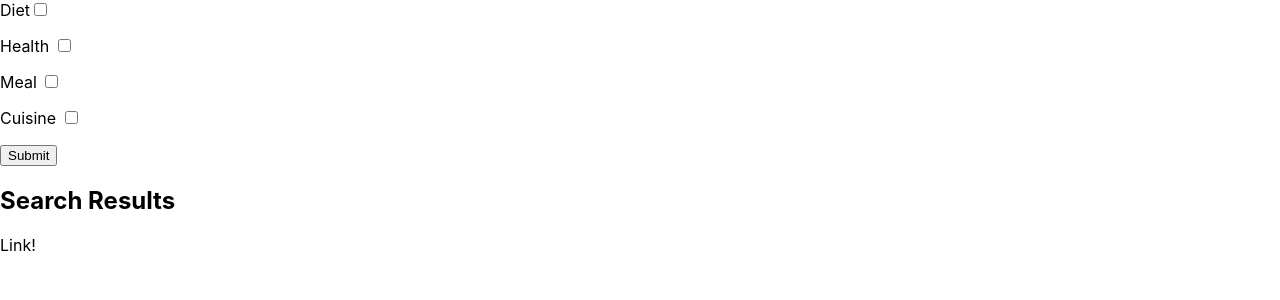
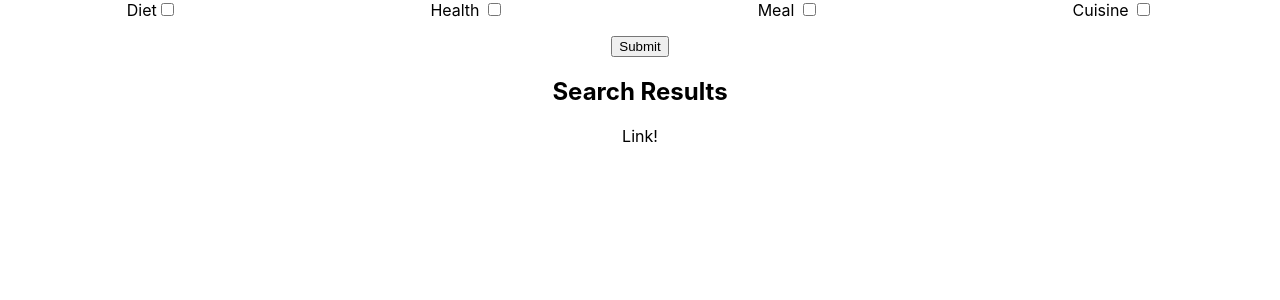
Before and after one commit to Chrisdocs/mealgen, a Next.js app: page / in a window 1280 px wide. Shown: the top 300 px of the page. Built offline with nearby package versions, Linux system fonts and the light colour scheme.

Commit message:
readbility styling for development enviroment in search comp

```diff
--- a/components/Search.tsx
+++ b/components/Search.tsx
@@ -5,11 +5,10 @@ import {
   useMultiselectCuisine,
   useMultiselectMeal,
 } from "./hooks";
-import styles from '../styles/Home.module.scss'
+import styles from "../styles/Home.module.scss";
 import SearchResults from "./SearchResults";
 
 function Search({ data }: any) {
-
   const { selectedDiet, isSelectedDiet, onChangeDiet } = useMultiselectDiet([]);
   const { selectedHealth, isSelectedHealth, onChangeHealth } =
     useMultiselectHealth([]);
@@ -160,8 +159,9 @@ function Search({ data }: any) {
   }
 
   return (
-    <div>
-      <form onSubmit={handleSubmit}>
+    <div className={styles.searchWrapper}>
+      <form onSubmit={handleSubmit} className={styles.formEl}>
+        <div className={styles.checkBoxContainer}>
           <div>
             <label htmlFor="Diet">Diet</label>
             <input
@@ -175,7 +175,9 @@ function Search({ data }: any) {
                 ? dietArray.map((item: string) => {
                     return (
                       <li className={styles.list} key={item}>
-                      <label className={styles.listLabel} htmlFor={item}>{item}: </label>
+                        <label className={styles.listLabel} htmlFor={item}>
+                          {item}:{" "}
+                        </label>
                         <input
                           className={styles.listInput}
                           type="checkbox"
@@ -205,7 +207,9 @@ function Search({ data }: any) {
                 ? healthArray.map((item: string) => {
                     return (
                       <li className={styles.list} key={item}>
-                      <label className={styles.listLabel} htmlFor={item}>{item}: </label>
+                        <label className={styles.listLabel} htmlFor={item}>
+                          {item}:{" "}
+                        </label>
                         <input
                           className={styles.listInput}
                           type="checkbox"
@@ -235,7 +239,9 @@ function Search({ data }: any) {
                 ? mealArray.map((item: string) => {
                     return (
                       <li className={styles.list} key={item}>
-                      <label className={styles.listLabel} htmlFor={item}>{item}: </label>
+                        <label className={styles.listLabel} htmlFor={item}>
+                          {item}:{" "}
+                        </label>
                         <input
                           className={styles.listInput}
                           type="checkbox"
@@ -265,7 +271,9 @@ function Search({ data }: any) {
                 ? cuisineArray.map((item: string) => {
                     return (
                       <li className={styles.list} key={item}>
-                      <label className={styles.listLabel} htmlFor={item}>{item}: </label>
+                        <label className={styles.listLabel} htmlFor={item}>
+                          {item}:{" "}
+                        </label>
                         <input
                           className={styles.listInput}
                           type="checkbox"
@@ -281,10 +289,22 @@ function Search({ data }: any) {
                 : null}
             </ul>
           </div>
+        </div>
 
-        <button type="submit">Submit</button>
+        <div className={styles.btnWrapper}>
+          <button type="submit" className={styles.searchBtn}>
+            Submit
+          </button>
+        </div>
       </form>
-			<SearchResults diet={diet} health={health} meal={meal} cuisine={cuisine}/>
+      <div className={styles.searchResultsContainer}>
+        <SearchResults
+          diet={diet}
+          health={health}
+          meal={meal}
+          cuisine={cuisine}
+        />
+      </div>
     </div>
   );
 }
--- a/styles/Home.module.scss
+++ b/styles/Home.module.scss
@@ -0,0 +1,20 @@
+/* Search Component */
+
+.searchWrapper{
+	.formEl{
+		.checkBoxContainer{
+			display: flex;
+			justify-content: center;
+			justify-content: space-around;
+		}
+		.btnWrapper{
+			display: flex;
+			justify-content: center;
+			.searchBtn{
+			}
+		}
+	}
+	.searchResultsContainer{
+		text-align: center;
+	}
+}
--- /dev/null
+++ b/styles/_mixins.scss
@@ -0,0 +1,17 @@
+
+/* Global color variables */
+
+$colorPrimary: #F5F2E8;
+$colorSecondary: #CBF3F0;
+$colorTertiary: #2EC4B6;
+$globalBackgroundColor: #1d3033;
+$globalBackgroundColorLight: #1d2d33;
+
+$btnPrimary: #FFBF69;
+$btnSecondary: #FF9F1C;
+
+/* Global fonts */
+
+@import url('https://fonts.googleapis.com/css2?family=Source+Sans+Pro:wght@200;300;400;600;700;900&display=swap');
+
+$fontScourceSansPro: 'Source Sans Pro', sans-serif;
```
Lines whose indentation alone changed are shown as unchanged.
